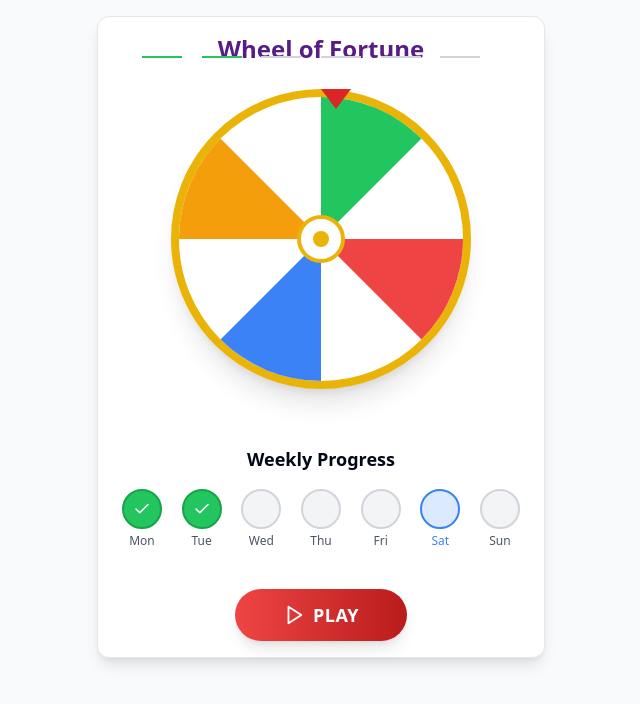
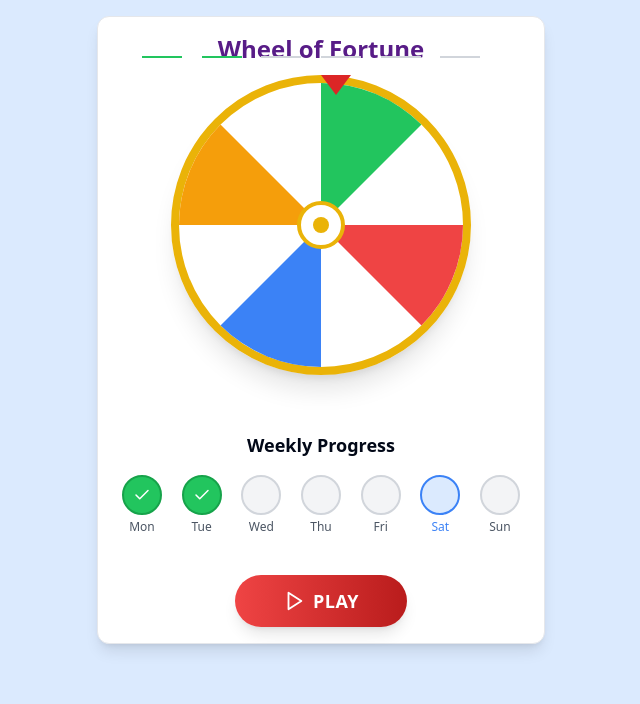
Before and after one commit to ozharu/lucky-spin-tracker-game, a React (Vite) app: page / in a window 1280 px wide. Shown: the top 704 px of the page, without its empty margins (319-959 px from the left). Built offline with nearby package versions, Linux system fonts and the light colour scheme.

Commit message:
Update index page styles
Updates the index page to change the background color to light blue and add a 10px bottom margin to the "Wheel of Fortune" title.

```diff
--- a/src/pages/Index.tsx
+++ b/src/pages/Index.tsx
@@ -1,4 +1,3 @@
-
 import React, { useState, useEffect } from 'react';
 import { useToast } from '@/components/ui/use-toast';
 import WheelOfFortune from '@/components/WheelOfFortune';
@@ -11,17 +10,14 @@ const Index = () => {
   const [lastPrize, setLastPrize] = useState<string | null>(null);
   const [playedDays, setPlayedDays] = useState<string[]>([]);
 
-  // Get current day for the milestone tracker
   const getCurrentDay = (): string => {
     const days = ['Sun', 'Mon', 'Tue', 'Wed', 'Thu', 'Fri', 'Sat'];
     const today = new Date();
     return days[today.getDay()];
   };
 
-  // For demo purposes, simulate some already played days
   useEffect(() => {
-    // In a real app, this would come from a database or localStorage
-    const mockPlayedDays = ['Mon', 'Tue']; // Example: user played on Monday and Tuesday
+    const mockPlayedDays = ['Mon', 'Tue'];
     setPlayedDays(mockPlayedDays);
   }, []);
 
@@ -30,7 +26,6 @@ const Index = () => {
 
     setIsSpinning(true);
 
-    // Record that the user played today
     const today = getCurrentDay();
     if (!playedDays.includes(today)) {
       setPlayedDays([...playedDays, today]);
@@ -41,7 +36,6 @@ const Index = () => {
     setIsSpinning(false);
     setLastPrize(prize);
 
-    // Show toast with the prize
     toast({
       title: "🎉 Congratulations!",
       description: `You won: ${prize}`,
@@ -50,13 +44,12 @@ const Index = () => {
   };
 
   return (
-    <div className="min-h-screen flex flex-col items-center justify-start p-4 bg-gray-50">
+    <div className="min-h-screen flex flex-col items-center justify-start p-4 bg-blue-100">
       <div className="w-full max-w-md mx-auto p-4 rounded-xl bg-white shadow-lg border border-gray-200">
-        <h1 className="text-2xl font-bold text-center mb-6 text-purple-900">
+        <h1 className="text-2xl font-bold text-center mb-[10px] text-purple-900">
           Wheel of Fortune
         </h1>
 
-        {/* Wheel component */}
         <div className="mb-6">
           <WheelOfFortune
             isSpinning={isSpinning}
@@ -64,7 +57,6 @@ const Index = () => {
           />
         </div>
 
-        {/* Last prize won */}
         {lastPrize && (
           <div className="pop-animation text-center mb-4 p-2 bg-yellow-100 rounded-md">
             <h3 className="font-medium">Last Prize:</h3>
@@ -72,13 +64,11 @@ const Index = () => {
           </div>
         )}
 
-        {/* Milestone tracker */}
         <MilestoneTracker
           playedDays={playedDays}
           currentDay={getCurrentDay()}
         />
 
-        {/* Play button */}
         <div className="flex justify-center mt-6">
           <SpinButton
             onClick={handleSpin}
```
